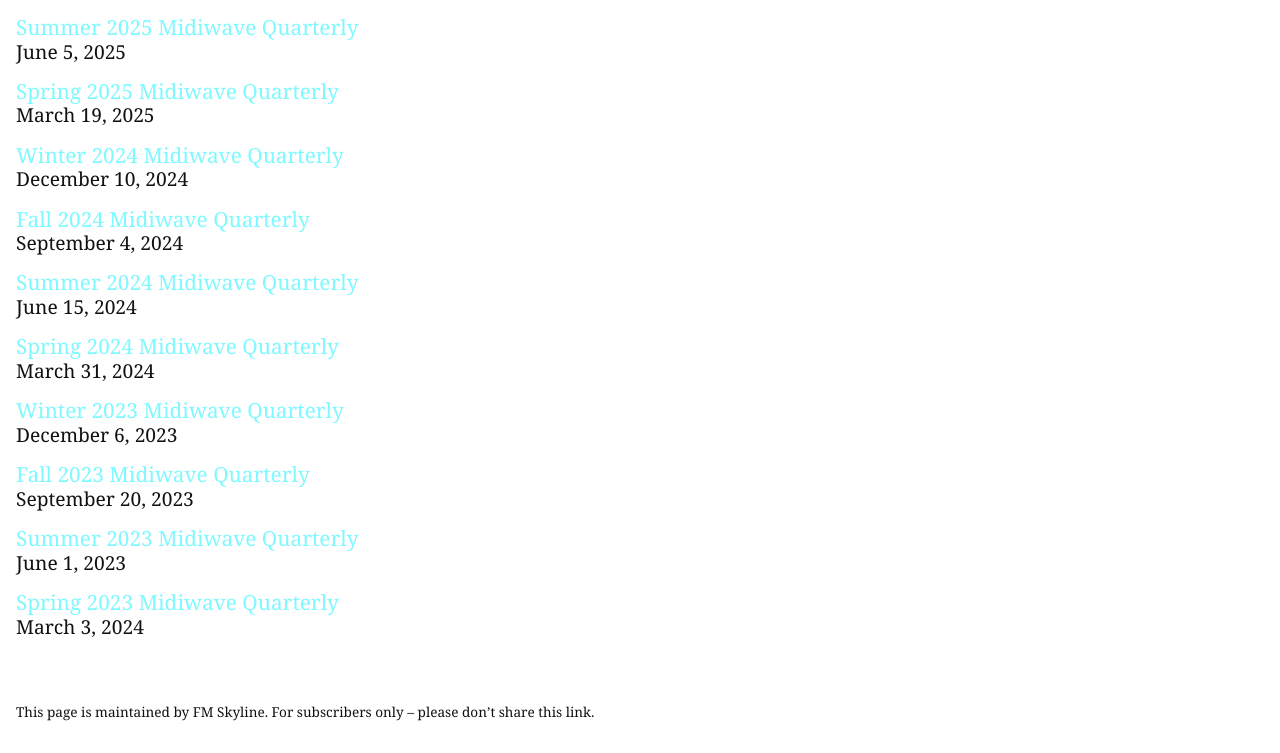
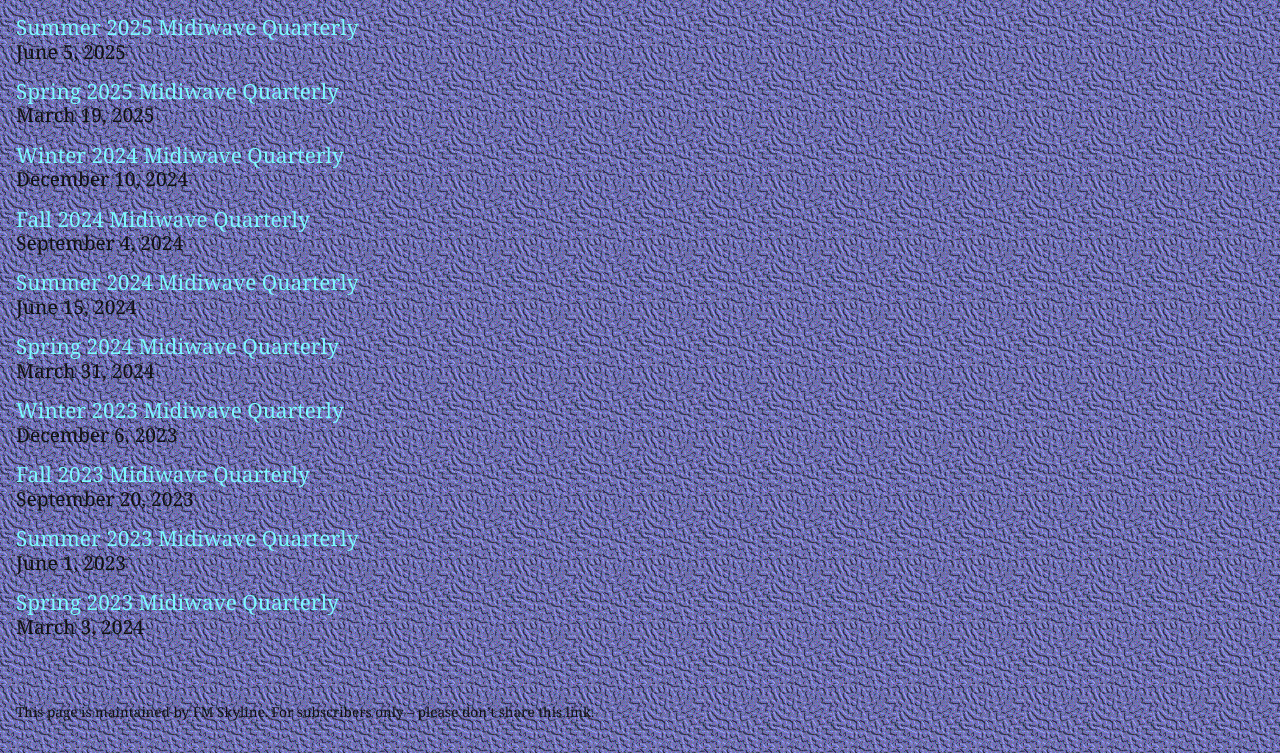
Before and after one commit to fm-skyline/fm-skyline.github.io, a plain HTML site: page index.html in a window 1280 px wide. Shown: the part 84-837 px from the top of the page. Drawn offline with Linux system fonts and the light colour scheme.

Commit message:
Update index.html

```diff
--- a/index.html
+++ b/index.html
@@ -7,7 +7,7 @@
   <style>
     body {
       font-family: Baskerville, Georgia, serif;
-      background: url('images/Scatter%20Classic.png') repeat;
+      background: url('images/128.png') repeat;
       background-color: #fff;
       color: #111;
       max-width: 600px;
```
